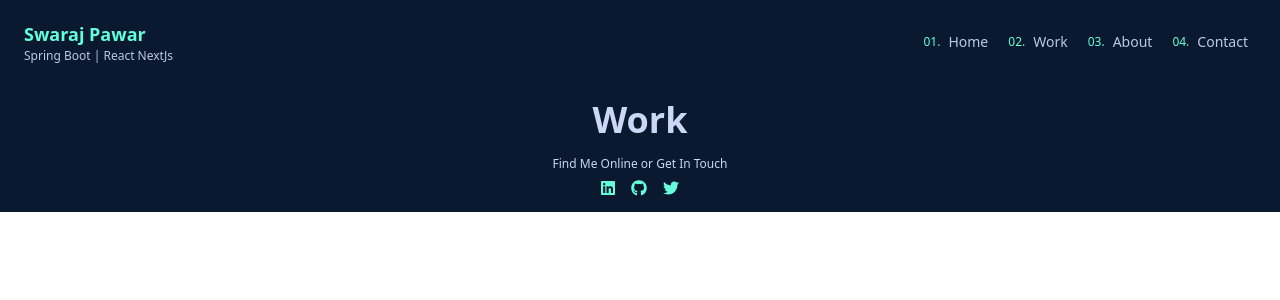
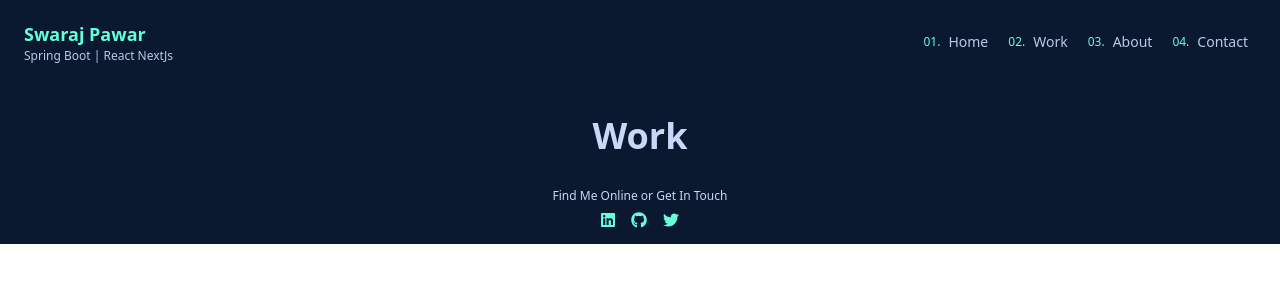
Before and after one commit to swaraj27/swaraj-pawar-nextjs, a Next.js app: page /work in a window 1280 px wide. Shown: the top 300 px of the page. Built offline with nearby package versions, Linux system fonts and the light colour scheme.

Commit message:
Screen Height

```diff
--- a/components/Layout.js
+++ b/components/Layout.js
@@ -6,10 +6,10 @@ import Meta from './Meta'
 const Layout = ({children}) => {
     return (
         <>
-        <div className="bg-primaryBackround">
+        <div className="bg-primaryBackround ">
         <Meta/>
         <Navbar/>
-        <div className="h-auto ">
+        <div className="h-full  py-4">
             <main>
                 {children}
             </main>
--- a/pages/about.js
+++ b/pages/about.js
@@ -10,7 +10,7 @@ export const about = () => {
 
 
 
-            <div className="md:px-64  px-4">
+            <div className="md:px-64  px-4 ">
             <p className="text-darkGray   items-center justify-center md:text-xl text-sm    py-2">Hi, I'm Swaraj Pawar, 25 years old. living in Mumbai & working as Software Developer.</p>
             <p className="text-darkGray   items-center justify-center md:text-xl text-sm    py-2">After getting my Bachelors degree in Computer Engineering I decided to become a full-time full stack developer. Late 2019 , I began working as software developer at MTCLLP, a medical domain advertising agency.  </p>
 
```
